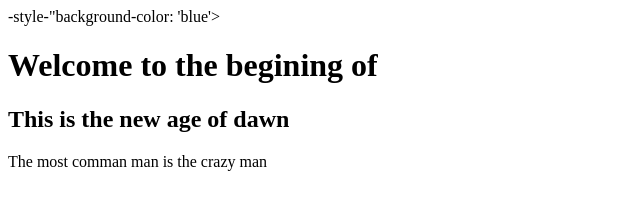
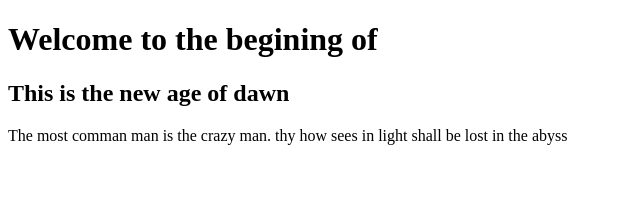
Before and after one commit to LihleGoliath/practice1, a plain HTML site: page index.html in a window 1280 px wide. Shown: the whole page, without its empty margins (0-640 px from the left). Drawn offline with Linux system fonts and the light colour scheme.

Commit message:
update html

```diff
--- a/index.html
+++ b/index.html
@@ -6,10 +6,13 @@
     <meta name="viewport" content="width=device-width, initial-scale=1.0">
     <title>Document</title>
 </head>
-<body>-style-"background-color: 'blue'>
+<body style-"background-color: blue">
 <h1>Welcome to the begining of <HTML></HTML
 </h1>
 <h2>This is the new age of dawn</h2>
-<p>The most comman man is the crazy man</p>
+<p>The most comman man is the crazy man. thy how sees in light shall be lost in
+    the abyss
+
+</p>
 </body>
 </html>
```
